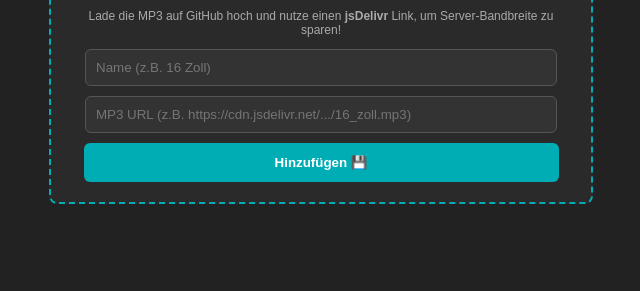
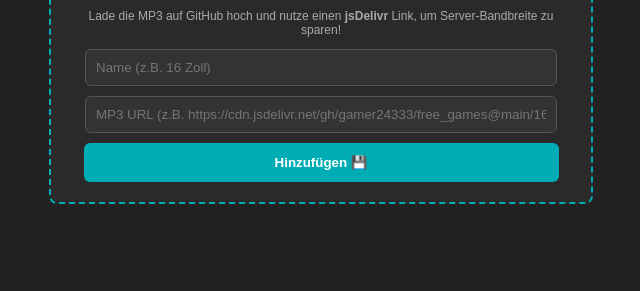
Before and after one commit to gamer24333/free_games, a Flask app: page /memes in a window 1280 px wide. Shown: the part 509-800 px from the top of the page, without its empty margins (319-959 px from the left). Run offline with Flask 3, Linux system fonts and the light colour scheme; the visitor is signed in with stand-in values (Sample User, id 1); data that the repository does not hold is empty; some libraries are stand-ins or nearby versions.

Commit message:
Update memes.html

```diff
--- a/templates/memes.html
+++ b/templates/memes.html
@@ -82,7 +82,7 @@
         <p style="font-size: 12px; color: #aaa;">Lade die MP3 auf GitHub hoch und nutze einen <b>jsDelivr</b> Link, um Server-Bandbreite zu sparen!</p>
 
         <input type="text" id="memeName" class="admin-input" placeholder="Name (z.B. 16 Zoll)">
-        <input type="text" id="memeUrl" class="admin-input" placeholder="MP3 URL (z.B. https://cdn.jsdelivr.net/.../16_zoll.mp3)">
+        <input type="text" id="memeUrl" class="admin-input" placeholder="MP3 URL (z.B. https://cdn.jsdelivr.net/gh/gamer24333/free_games@main/16_zoll.mp3)">
 
         <button class="admin-btn" onclick="addMeme()">Hinzufügen 💾</button>
     </div>
```
